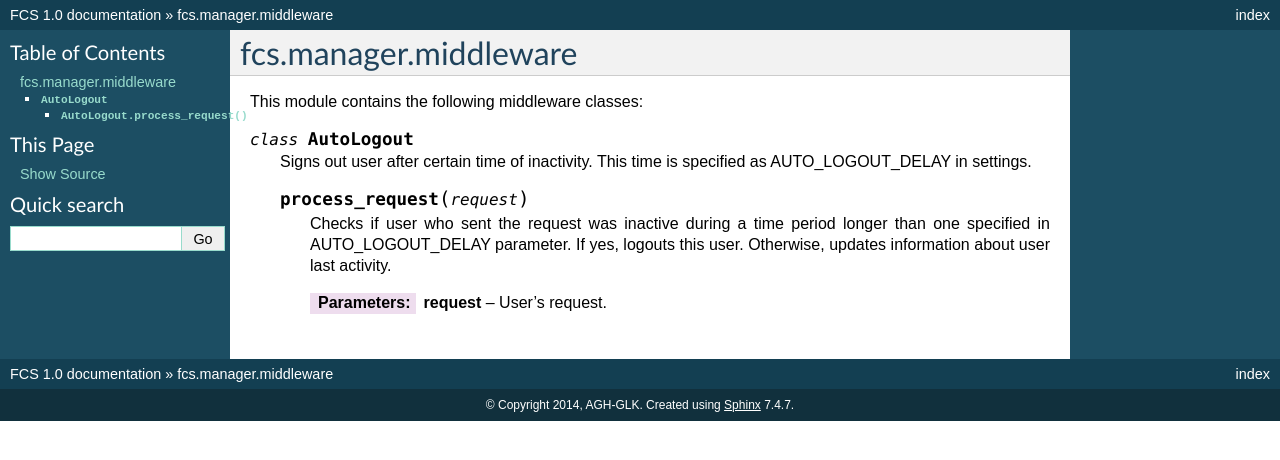
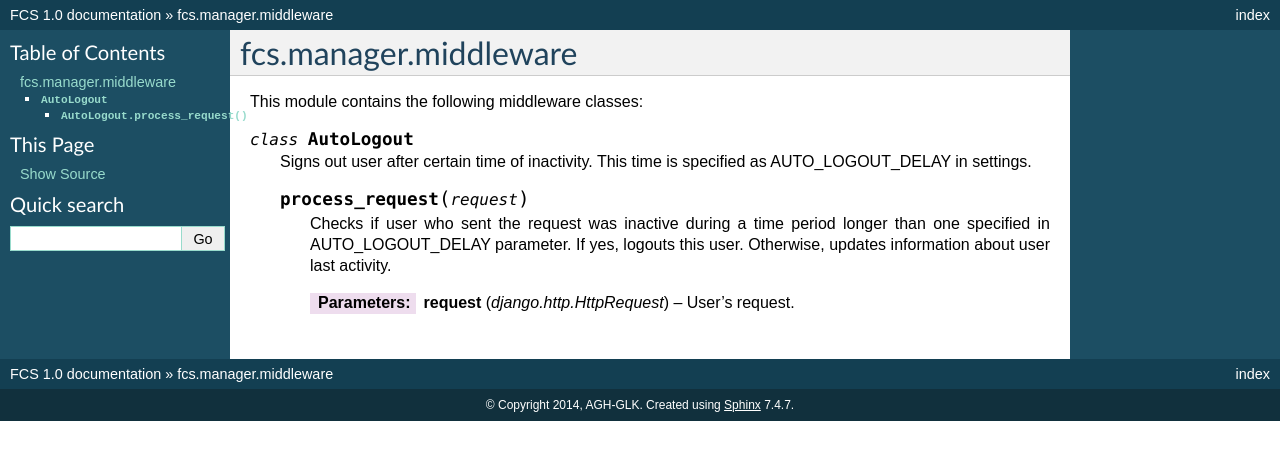
Before and after one commit to agh-glk/fcs, a Sphinx documentation site: the page built from docs/source/manager/middleware.rst, in a window 1280 px wide. Shown: the top 460 px of the page. Built offline with Sphinx 7.4.7, drawn with Linux system fonts in a browser that asks for light colours; formulas are drawn with MathJax 3.

Commit message:
[NT] Edit

```diff
--- a/docs/source/manager/middleware.rst
+++ b/docs/source/manager/middleware.rst
@@ -11,4 +11,4 @@ This module contains the following middleware classes:
 
       Checks if user who sent the request was inactive during a time period longer than one specified in AUTO_LOGOUT_DELAY parameter. If yes, logouts this user. Otherwise, updates information about user last activity.
 
-      :param request: User's request.
+      :param django.http.HttpRequest request: User's request.
```
